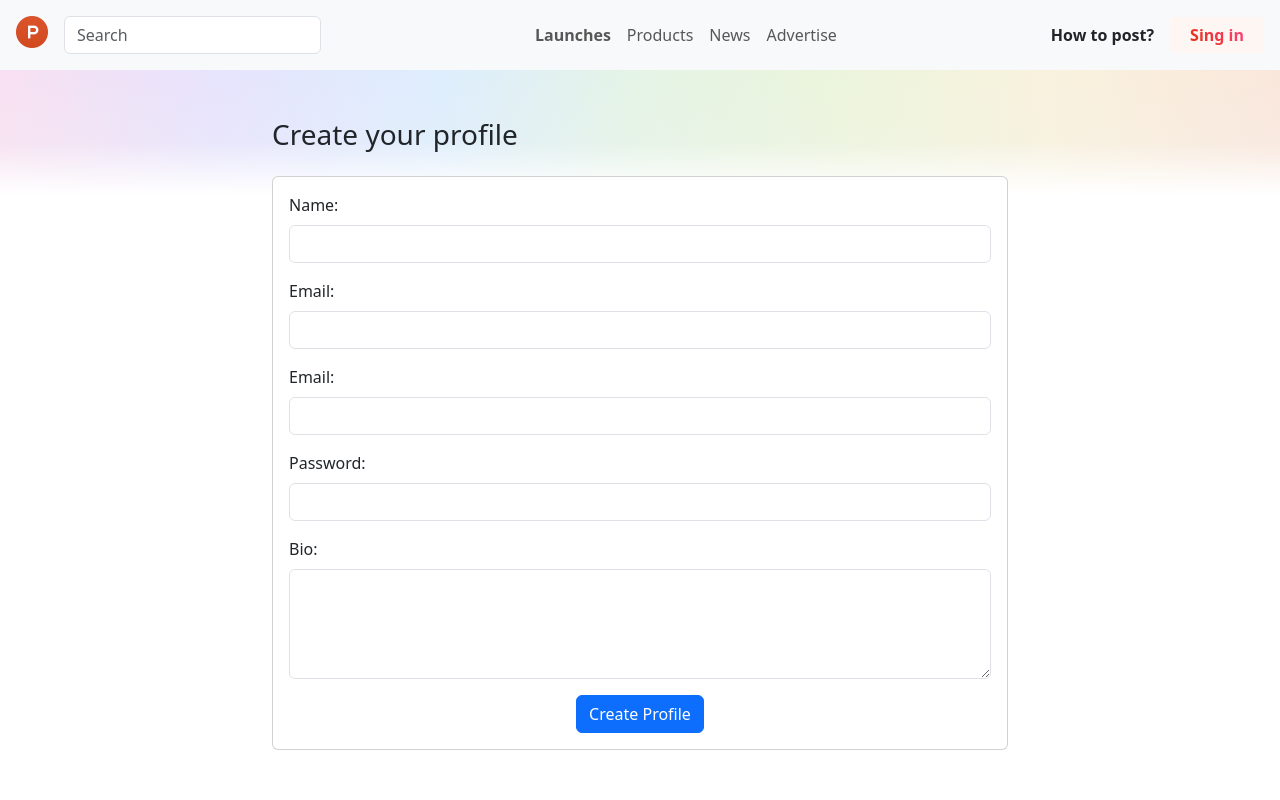
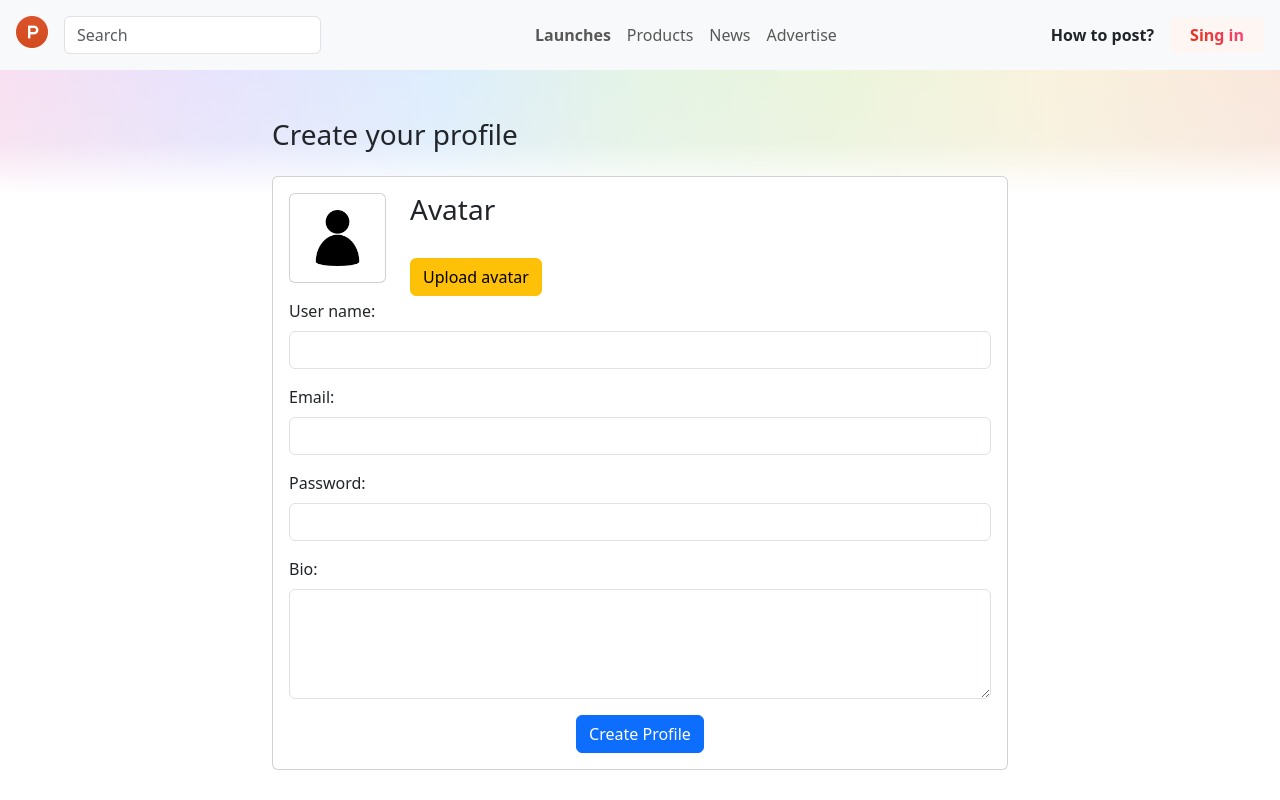
Before and after one commit to BrandelDev/product-hunt-clone, a React (Vite) app: page /register in a window 1280 px wide. Built offline with nearby package versions, Linux system fonts and the light colour scheme.

Commit message:
ADD(It was added de logic to login a component product)

```diff
--- a/src/auth/pages/CreateProfilePage.jsx
+++ b/src/auth/pages/CreateProfilePage.jsx
@@ -1,28 +1,70 @@
 
-import React, { useState } from 'react';
+import React, { useState, useRef, useContext } from 'react';
 import './CreateProfileStyles.css'
+import avatarLogo from '../../assets/Auth/CreateProfile/avatar-logo.png'
+import { AuthContext } from '../context';
+import { useNavigate } from "react-router-dom"
 
 export const CreateProfilePage = () => {
-    const [name, setName] = useState('');
+
+    const { login, logout } = useContext(AuthContext);
+
+    const navigate = useNavigate();
+
+    const miInputRef = useRef(null);
+    const handleButtonClick = () => {
+        console.log('Hola')
+        miInputRef.current.click();
+    }
+    const [idUser, setIdUser] = useState('');
     const [userName, setUserName] = useState('');
     const [email, setEmail] = useState('');
     const [password, setPassword] = useState('');
     const [bio, setBio] = useState('');
+    const [avatar, setAvatar] = useState('');
+    const [createdAt, setCreatedAt] = useState('');
+    const [updatedAt, setUpdatedAt] = useState('');
 
-    const handleNameChange = (e) => setName(e.target.value);
-    const handleUserNameChange = (e) => setUserName (e.target.value);
-    const handleEmailChange = (e) => setEmail (e.target.value);
+
+    const handleUserNameChange = (e) => setUserName(e.target.value);
+    const handleEmailChange = (e) => setEmail(e.target.value);
     const handleBioChange = (e) => setBio(e.target.value);
     const handlePasswordChange = (e) => setPassword(e.target.value);
+    const handleAvatarChange = (e) => setAvatar(e.target.files[0]);
+
+    const loginNewUser = (e = '') => {
+        const lastPath = localStorage.getItem('lastPath') || '/user-logged/post-product'
+        login(e);
+        navigate(lastPath, {
+            replace: true
+        })
+
+    }
+
     const handleSubmit = (e) => {
+        setIdUser(Math.floor(Math.random() * 100) + 1);
+        setCreatedAt(new Date().toISOString())
         e.preventDefault();
-        // Aquí puedes manejar la lógica para guardar el perfil en tu backend
-        console.log('Name:', name);
-        console.log('Email:', email);
-        console.log('Bio:', bio);
+
+        const userObj = {
+            idUser: idUser,
+            userName: userName,
+            email: email,
+            password: password,
+            bio: bio,
+            avatar: avatar,
+            createdAt: createdAt,
+            updatedAt: ''
+        }
+
+        loginNewUser(userObj);
+
     };
 
+
+
     return (
+        <>
             <div className="container mt-5">
                 <div className="row justify-content-center">
                     <div className="col-md-8">
@@ -34,19 +76,24 @@ export const CreateProfilePage = () => {
                         <div className="card">
                             <div className="card-body">
                                 <form onSubmit={handleSubmit}>
+                                    <div className='row'>
+                                        <div className='col-2'>
+                                            <div className='mb-3'>
+                                                <div className="card align-items-center d-flex" >
+                                                    <img className=" p-3 card-img-top" src={avatarLogo} alt="Card image cap" />
+
+                                                </div>
+                                            </div>
+                                        </div>
+                                        <div className='col'>
+                                            <h3>Avatar</h3><br />
+                                            <a onClick={handleButtonClick} className='btn btn-warning'>Upload avatar</a>
+                                            <input type='file' className='d-none' ref={miInputRef} onChange={handleAvatarChange} accept=".png, .jpeg, .jpg" />
+                                        </div>
+                                    </div>
+
                                     <div className="mb-3">
-                                    <label htmlFor="name" className="form-label">Name:</label>
-                                    <input
-                                        type="text"
-                                        id="name"
-                                        className="form-control"
-                                        value={name}
-                                        onChange={handleNameChange}
-                                        required
-                                    />
-                                </div>
-                                <div className="mb-3">
-                                    <label htmlFor="userName" className="form-label">Email:</label>
+                                        <label htmlFor="userName" className="form-label">User name:</label>
                                         <input
                                             type="text"
                                             id="userName"
@@ -97,5 +144,6 @@ export const CreateProfilePage = () => {
                     </div>
                 </div>
             </div>
+        </>
     );
 };
--- a/src/auth/pages/SignInPage.jsx
+++ b/src/auth/pages/SignInPage.jsx
@@ -25,9 +25,7 @@ const SignInPage = () => {
   const handlePasswordChange = (e) => setPassword(e.target.value);
   const handleSubmit = (e) => {
     e.preventDefault();
-    // Aquí puedes manejar la lógica de inicio de sesión, como enviar los datos a tu backend
-    console.log('Email:', email);
-    console.log('Password:', password);
+
   };
 
   return (
--- /dev/null
+++ b/src/product-hunt/components/ProductPost.jsx
@@ -0,0 +1,11 @@
+export const ProductPost = () => {
+
+
+    return (
+        <>
+            <h1>ProductPostWorks</h1>
+        </>
+    )
+
+
+}
--- a/src/product-hunt/components/TopProducts.jsx
+++ b/src/product-hunt/components/TopProducts.jsx
@@ -89,10 +89,10 @@ export const TopProducts = () => {
                     </div>
 
                     <div className='col-md-2 text-center'>
-                        <button type="button" data-test="vote-button" class="buttom-up">
-                            <div class="flex flex-col items-center">
+                        <button type="button" data-test="vote-button" className="buttom-up">
+                            <div className="flex flex-col items-center">
                                 <img src={iconUp} width='20px' />
-                                <div class="">{item.numberOfComments}</div>
+                                <div className="">{item.numberOfComments}</div>
                             </div>
                         </button>
                     </div>
--- a/src/product-hunt/routes/ProductHuntRouter.jsx
+++ b/src/product-hunt/routes/ProductHuntRouter.jsx
@@ -3,19 +3,21 @@ import { Navbar } from '../../ui/components/Navbar';
 import { HomePage } from '../pages';
 import { CreateProfilePage } from '../../auth/pages/CreateProfilePage';
 import SignInPage from '../../auth/pages/SignInPage';
+import { ProductPost } from '../components/ProductPost';
 
 
 export const ProductHuntRouter = () => {
 
     return(
         <>
-        <Navbar/>
+
 
 
             <Routes>
                 <Route path='/' element={<HomePage/>}/>
                 <Route path='/welcome' element={<SignInPage/>}/>
                 <Route path='/register' element={<CreateProfilePage/>}/>
+                <Route path='user-logged/post-product' element={<ProductPost/>}/>
             </Routes>
 
 
--- /dev/null
+++ b/src/product-hunt/routes/ProductHuntRouterPrivate.jsx
@@ -0,0 +1,17 @@
+import {  Routes, Route } from 'react-router-dom';
+import { Navbar } from '../../ui/components/Navbar';
+
+import { ProductPost } from '../components/ProductPost';
+
+
+export const ProductHuntRouterPrivate = () => {
+
+    return (
+        <>
+
+           <ProductPost/>
+
+        </>
+    )
+
+}
--- a/src/router/PrivateRouter.jsx
+++ b/src/router/PrivateRouter.jsx
@@ -9,5 +9,5 @@ export const PrivateRouter = ({ children }) => {
 
   localStorage.setItem('lastPath', pathname);
 
-  return (logged) ? children : <Navigate to="/login" />
+  return (logged) ? children : <Navigate to="/user-logged/post-product/*" />
 }
--- a/src/router/PublicRouter.jsx
+++ b/src/router/PublicRouter.jsx
@@ -7,5 +7,5 @@ import { AuthContext } from "../auth";
 export const PublicRouter = ({ children }) => {
   const { logged } = useContext(AuthContext);
 
-  return (!logged) ? children : <Navigate to="/" />
+  return (!logged) ? children : <Navigate to="/*" />
 }
--- a/src/ui/components/Navbar.jsx
+++ b/src/ui/components/Navbar.jsx
@@ -64,7 +64,7 @@ export const Navbar = () => {
                             <a>How to post?</a>
                         </li>
                         <li className='ms-3 sign-in-buttom'>
-                            <NavLink to='/welcome'><a style={signInButtonStyles} className="decoration-link">Sing in</a></NavLink>
+                            <NavLink  style={signInButtonStyles} className="decoration-link" to='/welcome'>Sing in</NavLink>
                         </li>
                     </ul>
                 </div>
```
Also changed, not shown: src/auth/context/AuthProvider.jsx (+5 -5 lines), src/router/AppRouter.jsx (+15 -1 lines), src/assets/Auth/CreateProfile/avatar-logo.png (added). Lines whose indentation alone changed are shown as unchanged.
